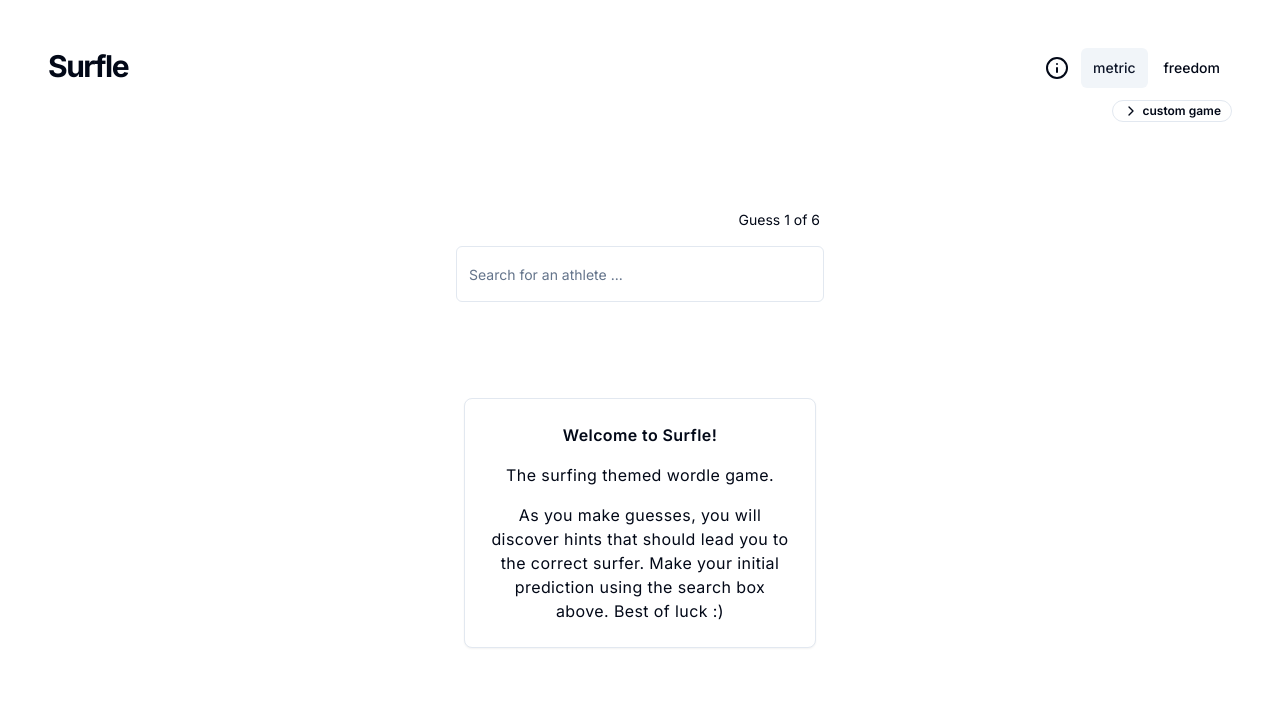
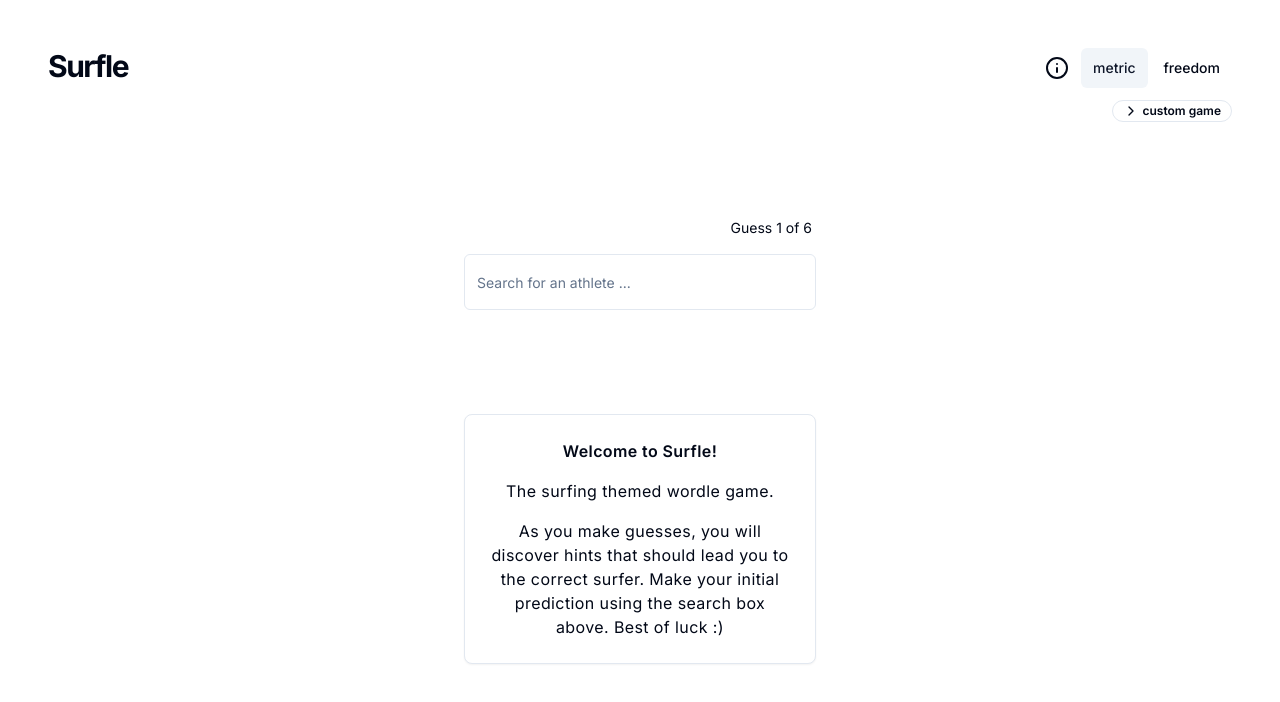
Before and after one commit to djwfdev/surfle, a Next.js app: page / in a window 1280 px wide. Shown: the top 702 px of the page. Built offline with nearby package versions, Linux system fonts and the light colour scheme.

Commit message:
More and more fixes

```diff
--- a/components/search/Search.tsx
+++ b/components/search/Search.tsx
@@ -89,7 +89,7 @@
                 </Card>
             )}
             {!hasUserWon && !hasUserLost && (
-                <div className='w-112 flex flex-col gap-2 justify-center p-10 m-auto relative'>
+                <div className='w-112 flex flex-col gap-2 justify-center p-12 m-auto relative'>
                     <div className='flex justify-between mb-2 mr-1 text-sm'>
                         <p className='font-semibold'>{allGuesses.length + 1 == MAX_GUESSES && 'Last guess!'}</p>
                         <p>{`Guess ${allGuesses.length + 1} of ${MAX_GUESSES}`}</p>
```
